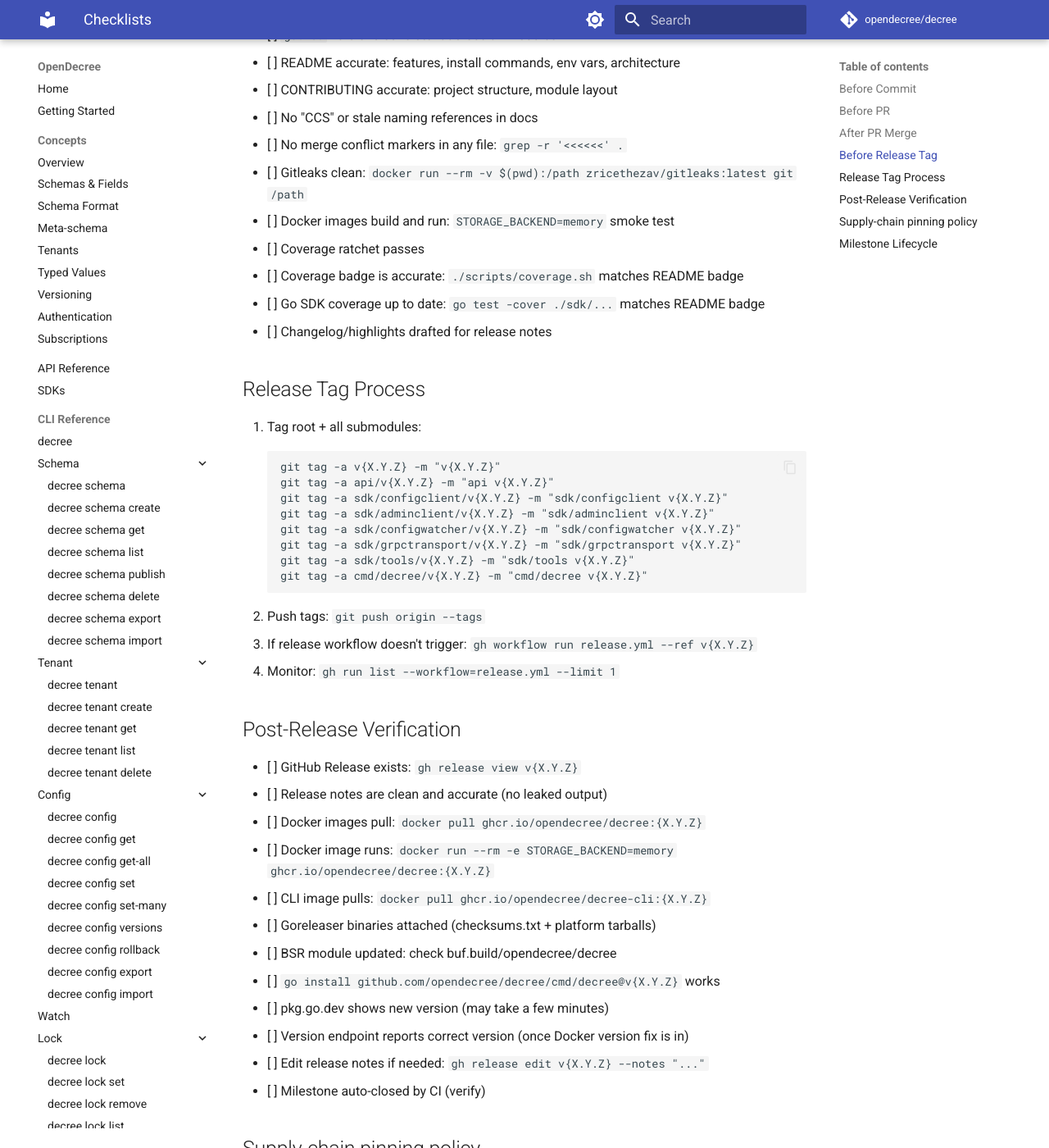
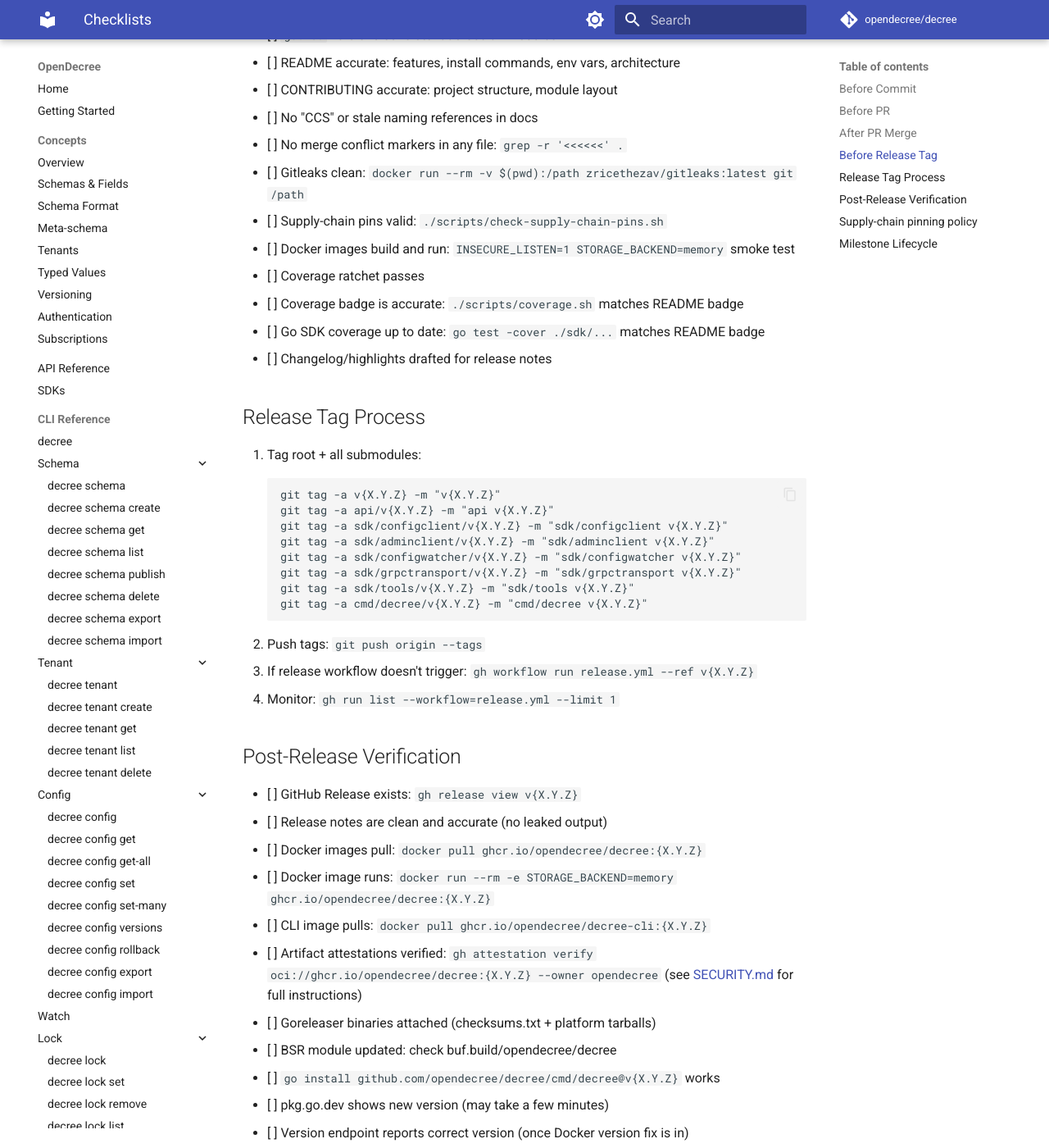
Before and after one commit to opendecree/decree, an MkDocs documentation site: the page built from docs/development/checklists.md, in a window 1280 px wide and 1400 px high, scrolled down 1533 px. Shown: the whole window at 82% size. Built offline with MkDocs 1.6.1 and Material for MkDocs 9.7.7, drawn with Linux system fonts in a browser that asks for light colours; comment, search, counter and statistics services are not loaded.

Commit message:
docs(checklists): fix TLS smoke flag, add supply-chain pin and attestation steps (#343)
Three gaps from the 2026-04-30 pre-release audit (finding A23):
- Add INSECURE_LISTEN=1 to smoke test (required under TLS-by-default)
- Add supply-chain pin check before release tag
- Add artifact attestation verification step to post-release section

Closes #307

```diff
--- a/docs/development/checklists.md
+++ b/docs/development/checklists.md
@@ -49,7 +49,8 @@ Standard development workflow checklists.
 - [ ] No "CCS" or stale naming references in docs
 - [ ] No merge conflict markers in any file: `grep -r '<<<<<<' .`
 - [ ] Gitleaks clean: `docker run --rm -v $(pwd):/path zricethezav/gitleaks:latest git /path`
-- [ ] Docker images build and run: `STORAGE_BACKEND=memory` smoke test
+- [ ] Supply-chain pins valid: `./scripts/check-supply-chain-pins.sh`
+- [ ] Docker images build and run: `INSECURE_LISTEN=1 STORAGE_BACKEND=memory` smoke test
 - [ ] Coverage ratchet passes
 - [ ] Coverage badge is accurate: `./scripts/coverage.sh` matches README badge
 - [ ] Go SDK coverage up to date: `go test -cover ./sdk/...` matches README badge
@@ -79,6 +80,7 @@ Standard development workflow checklists.
 - [ ] Docker images pull: `docker pull ghcr.io/opendecree/decree:{X.Y.Z}`
 - [ ] Docker image runs: `docker run --rm -e STORAGE_BACKEND=memory ghcr.io/opendecree/decree:{X.Y.Z}`
 - [ ] CLI image pulls: `docker pull ghcr.io/opendecree/decree-cli:{X.Y.Z}`
+- [ ] Artifact attestations verified: `gh attestation verify oci://ghcr.io/opendecree/decree:{X.Y.Z} --owner opendecree` (see [SECURITY.md](../../SECURITY.md) for full instructions)
 - [ ] Goreleaser binaries attached (checksums.txt + platform tarballs)
 - [ ] BSR module updated: check buf.build/opendecree/decree
 - [ ] `go install github.com/opendecree/decree/cmd/decree@v{X.Y.Z}` works
```
